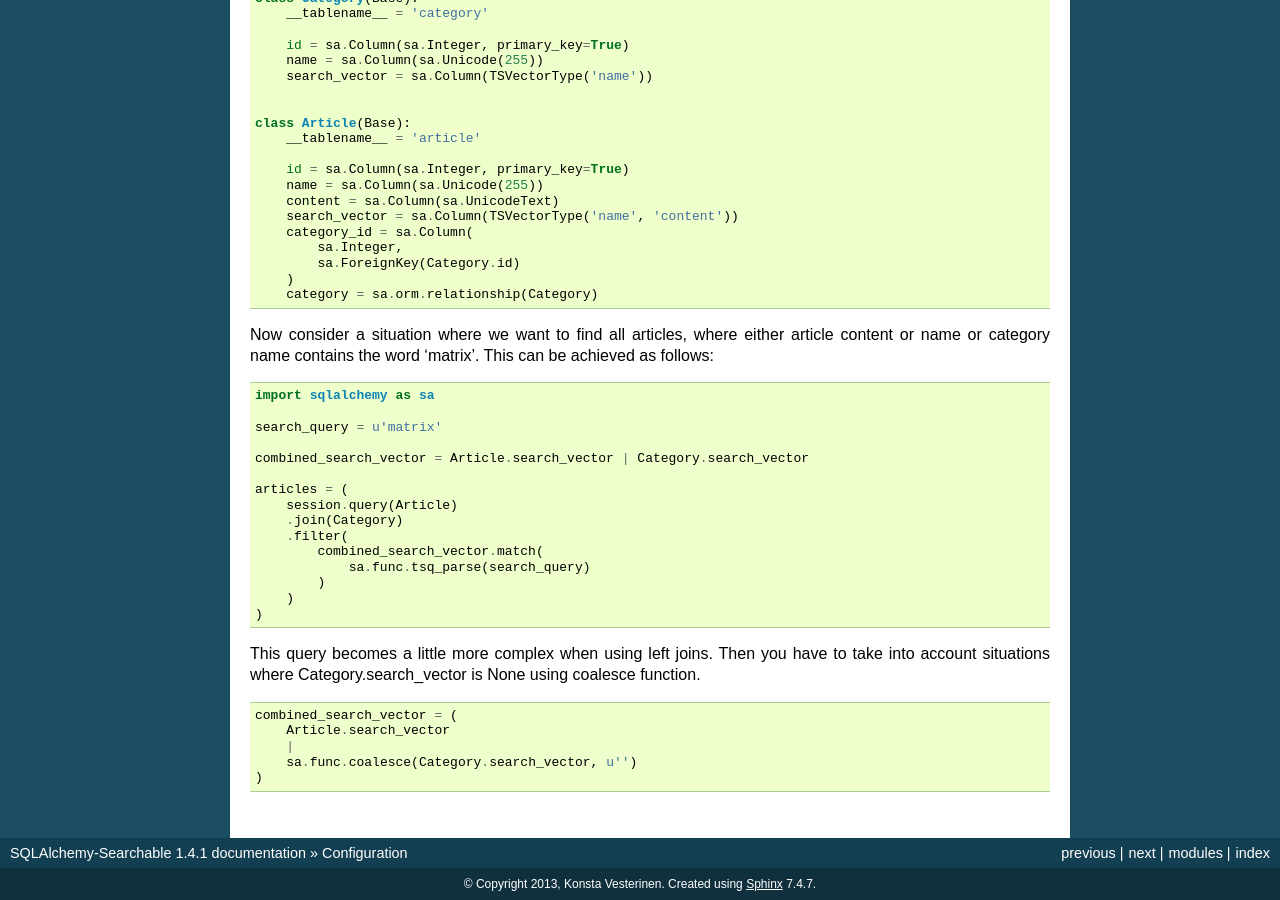
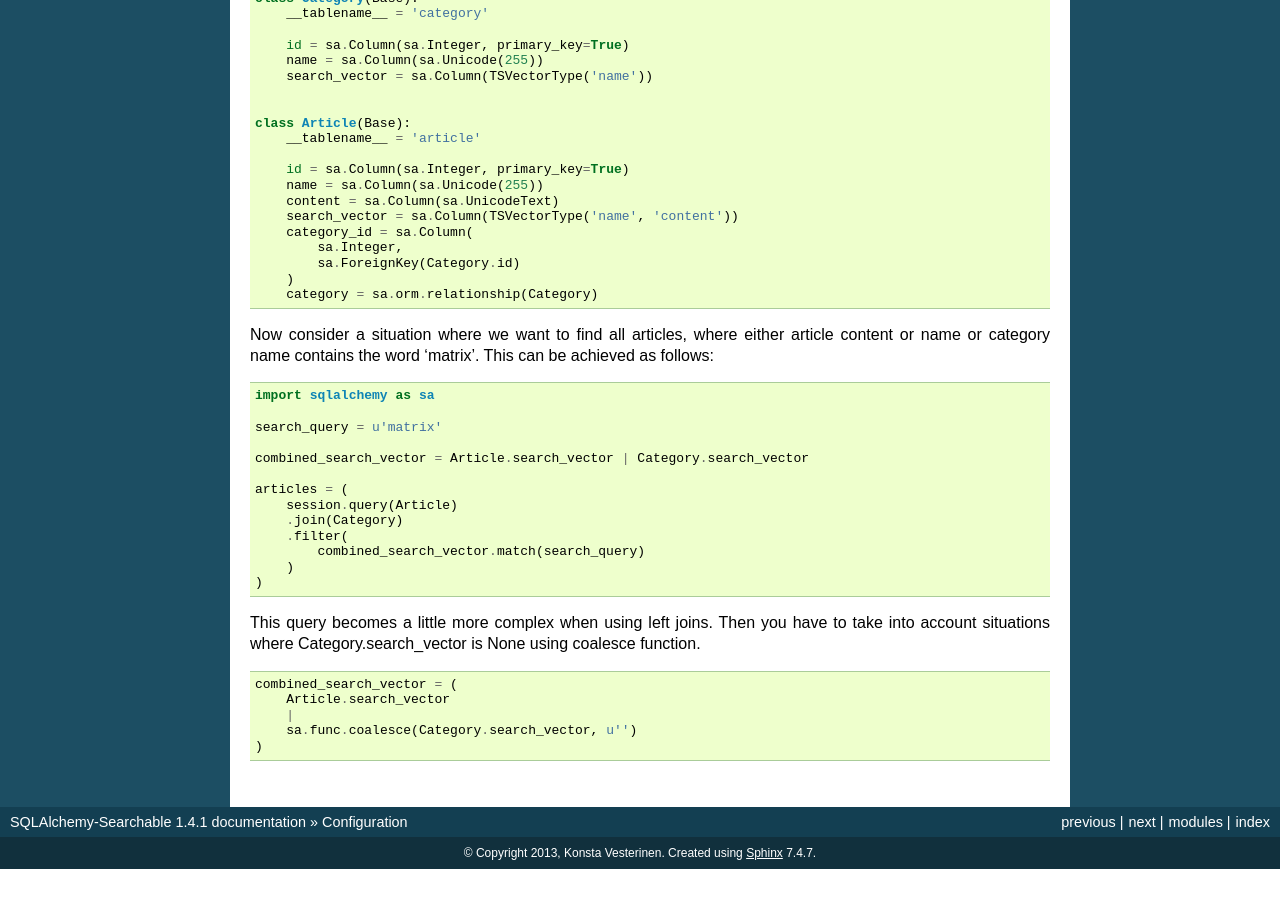
Before and after one commit to falcony-io/sqlalchemy-searchable, a Sphinx documentation site: the page built from docs/configuration.rst, in a window 1280 px wide and 900 px high, scrolled down 1705 px. Built offline with Sphinx 7.4.7, drawn with Linux system fonts in a browser that asks for light colours; after the commit the page ends 2574 px from its top, so only the background shows below that.

Commit message:
Update configuration.rst
Update documentation according to solution in issue #69: https://github.com/kvesteri/sqlalchemy-searchable/issues/69#issuecomment-430189806

```diff
--- a/docs/configuration.rst
+++ b/docs/configuration.rst
@@ -148,9 +148,7 @@ Now consider a situation where we want to find all articles, where either articl
         session.query(Article)
         .join(Category)
         .filter(
-            combined_search_vector.match(
-                sa.func.tsq_parse(search_query)
-            )
+            combined_search_vector.match(search_query)
         )
     )
 
```
